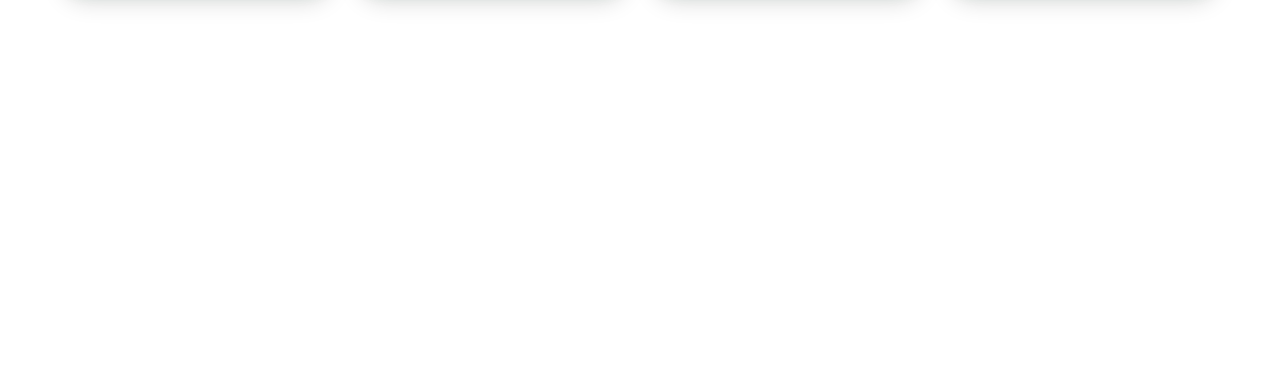
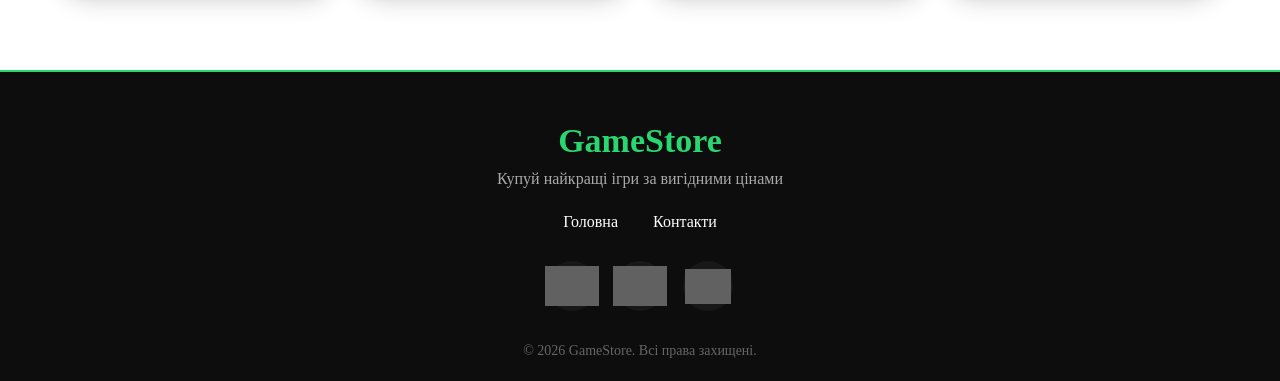
Before and after one commit to projectohost/games-shop, a plain HTML site: page index.html in a window 1280 px wide. Shown: the part 1353-1734 px from the top of the page. Before the commit the page ends 1403 px from the top, so only its background shows below. Drawn offline with Linux system fonts and the light colour scheme; grey boxes are pictures that could not be loaded.

Commit message:
фінал

```diff
--- a/index.html
+++ b/index.html
@@ -90,6 +90,27 @@
 <div class="cart-btn">🛒</div>
 
     <footer>
+        <footer class="footer">
+    <div class="footer-content">
+
+        <h2> GameStore</h2>
+        <p>Купуй найкращі ігри за вигідними цінами</p>
+
+        <div class="footer-menu">
+            <a href="#">Головна</a>
+            <a href="#">Контакти</a>
+        </div>
+
+        <div class="footer-social">
+            <a href="#"><img class="discord" height="40" src="https://www.freeiconspng.com/uploads/discord-black-icon-1.png" alt=""></a>
+            <a href="#"><img class="telegram" height="40" src="https://images.seeklogo.com/logo-png/29/2/telegram-minimal-logo-png_seeklogo-296204.png" alt=""></a>
+            <a href="#"><img class="instagram" height="35" src="https://images.seeklogo.com/logo-png/28/2/instagram-new-2016-glyph-logo-png_seeklogo-282176.png"></i></a>
+        </div>
+
+        <span>© 2026 GameStore. Всі права захищені.</span>
+
+    </div>
+</footer>
     </footer>
 
     <script src="./mane.js"></script>
--- a/style.css
+++ b/style.css
@@ -437,3 +437,75 @@ filter: invert(1);
     transform:scale(1.08);
     background:#0f7d39;
 }
+.footer{
+    margin-top:80px;
+    padding:50px 20px 25px;
+    background:#0d0d0d;
+    border-top:2px solid #29d66f;
+    text-align:center;
+}
+
+.footer h2{
+    color:#29d66f;
+    font-size:34px;
+    margin-bottom:10px;
+}
+
+.footer p{
+    color:#aaa;
+    margin-bottom:25px;
+}
+
+.footer-menu{
+    display:flex;
+    justify-content:center;
+    gap:35px;
+    margin-bottom:30px;
+}
+
+.footer-menu a{
+    color:white;
+    text-decoration:none;
+    transition:.3s;
+}
+
+.footer-menu a:hover{
+    color:#29d66f;
+}
+
+.footer-social{
+    display:flex;
+    justify-content:center;
+    gap:18px;
+    margin-bottom:30px;
+}
+
+.footer-social a{
+    width:50px;
+    height:50px;
+    border-radius:50%;
+    background:#181818;
+    display:flex;
+    justify-content:center;
+    align-items:center;
+    color:#29d66f;
+    text-decoration:none;
+    font-size:22px;
+    transition:.3s;
+}
+
+.footer-social a:hover{
+    background:#29d66f;
+    color:#000;
+    transform:translateY(-5px);
+    box-shadow:0 0 15px #29d66f;
+}
+
+.footer span{
+    color:#666;
+    font-size:14px;
+}
+
+.footer-social a img{
+    filter: invert(1);
+}
```
